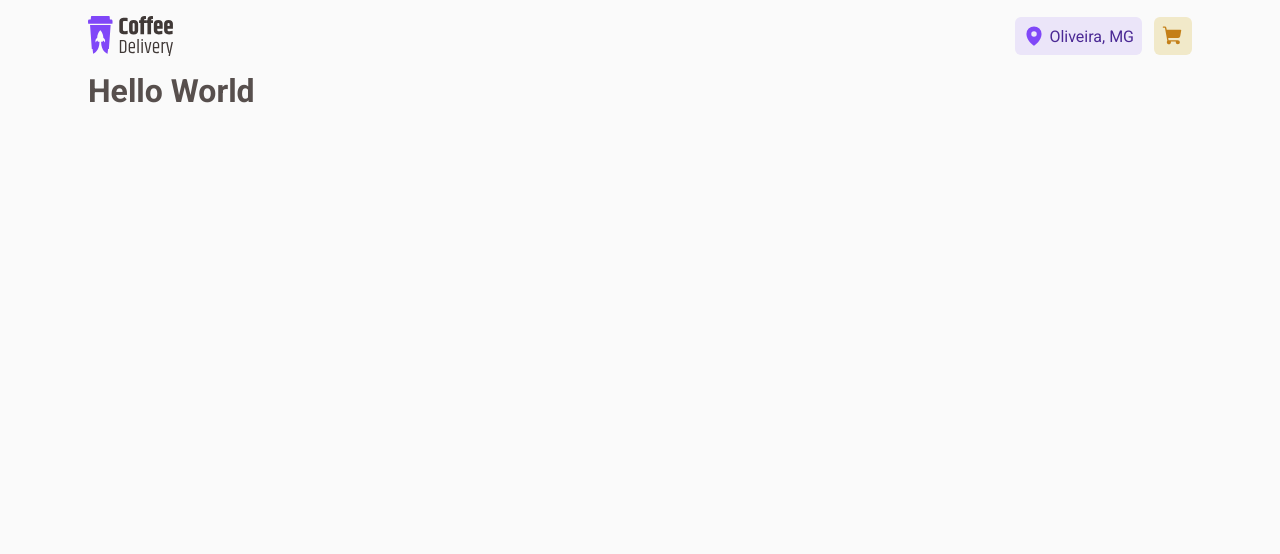
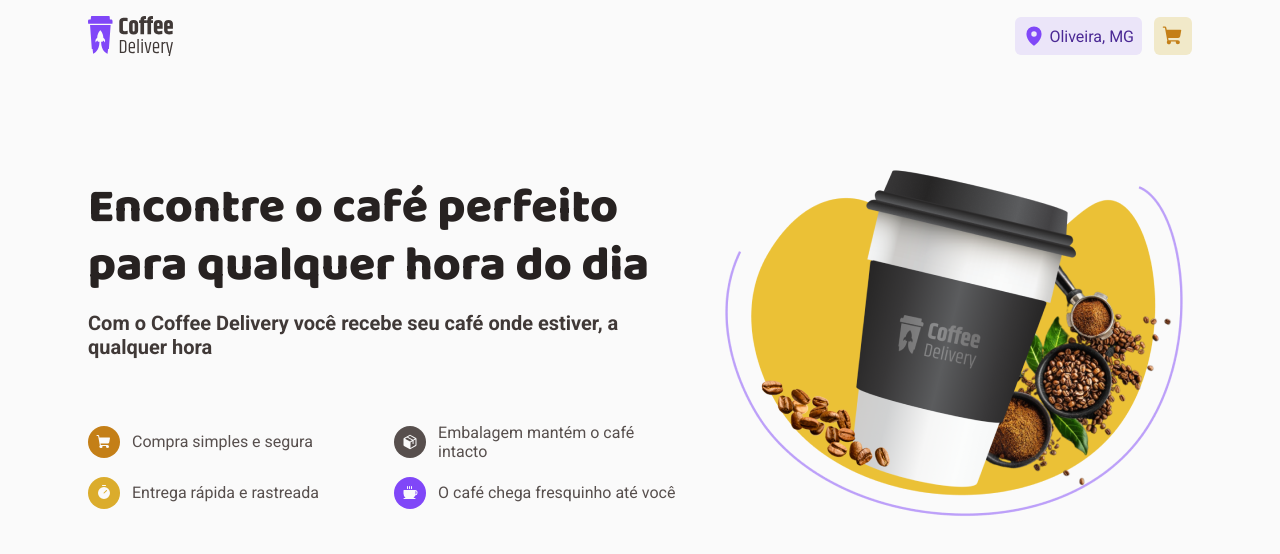
Before and after one commit to mariosantosdev/coffee-delivery, a React (Vite) app: page / in a window 1280 px wide. Shown: the top 554 px of the page. Built offline with nearby package versions, Linux system fonts and the light colour scheme.

Commit message:
create hero component

```diff
--- /dev/null
+++ b/src/pages/Home/components/Hero/index.tsx
@@ -0,0 +1,58 @@
+import { Coffee, Package, ShoppingCart, Timer } from "phosphor-react";
+import coffeImage from "./coffe.png";
+import {
+  HeroContainer,
+  HeroContent,
+  HeroItem,
+  HeroListItems,
+  HeroSubtitle,
+  HeroTitle,
+} from "./styles";
+
+export const HomeHero = () => {
+  return (
+    <HeroContainer>
+      <HeroContent>
+        <HeroTitle>
+          Encontre o café perfeito para qualquer hora do dia
+        </HeroTitle>
+        <HeroSubtitle>
+          Com o Coffee Delivery você recebe seu café onde estiver, a qualquer
+          hora
+        </HeroSubtitle>
+
+        <HeroListItems>
+          <HeroItem color="orange">
+            <div className="item-icon">
+              <ShoppingCart size={16} weight="fill" />
+            </div>
+            Compra simples e segura
+          </HeroItem>
+          <HeroItem color="gray">
+            <div className="item-icon">
+              <Package size={16} weight="fill" />
+            </div>
+            Embalagem mantém o café intacto
+          </HeroItem>
+          <HeroItem color="yellow">
+            <div className="item-icon">
+              <Timer size={16} weight="fill" />
+            </div>
+            Entrega rápida e rastreada
+          </HeroItem>
+          <HeroItem color="purple">
+            <div className="item-icon">
+              <Coffee size={16} weight="fill" />
+            </div>
+            O café chega fresquinho até você
+          </HeroItem>
+        </HeroListItems>
+      </HeroContent>
+
+      <img
+        src={coffeImage}
+        alt="Imagem ilustrativa de um café com fundo amarelo"
+      />
+    </HeroContainer>
+  );
+};
--- /dev/null
+++ b/src/pages/Home/components/Hero/styles.ts
@@ -0,0 +1,73 @@
+import styled from "styled-components";
+
+export const HeroContainer = styled.section`
+  display: flex;
+  flex-direction: row;
+
+  align-items: center;
+  justify-content: space-between;
+  min-height: 544px;
+`;
+
+export const HeroContent = styled.div`
+  display: flex;
+  flex-direction: column;
+
+  align-items: flex-start;
+  max-width: 54%;
+`;
+
+export const HeroTitle = styled.h1`
+  font-size: 3rem;
+  font-family: "Baloo 2", cursive;
+  font-weight: 800;
+  line-height: 120%;
+  color: ${({ theme }) => theme.colors.base_title};
+`;
+
+export const HeroSubtitle = styled.h2`
+  margin-top: 1rem;
+  font-size: 1.25rem;
+  color: ${({ theme }) => theme.colors.base_subtitle};
+`;
+
+export const HeroListItems = styled.div`
+  display: grid;
+  grid-template-columns: 1fr 1fr;
+  justify-items: start;
+
+  grid-gap: 1rem;
+  margin-top: 4rem;
+`;
+
+enum HeroItemColors {
+  "orange" = "brand_yellow_dark",
+  "yellow" = "brand_yellow",
+  "gray" = "base_text",
+  "purple" = "brand_purple",
+}
+
+interface HeroItemProps {
+  color?: keyof typeof HeroItemColors;
+}
+
+export const HeroItem = styled.div<HeroItemProps>`
+  display: flex;
+  flex-direction: row;
+  align-items: center;
+  justify-content: center;
+
+  gap: 0.75rem;
+
+  .item-icon {
+    display: flex;
+    align-items: center;
+    justify-content: center;
+
+    background: ${({ theme, color = "gray" }) =>
+      theme.colors[HeroItemColors[color]]};
+    border-radius: 100%;
+    padding: 0.5rem;
+    color: ${({ theme }) => theme.colors.base_background};
+  }
+`;
--- a/src/pages/Home/index.tsx
+++ b/src/pages/Home/index.tsx
@@ -1,3 +1,5 @@
+import { HomeHero } from "./components/Hero";
+
 export function HomePage() {
-  return <h1>Hello World</h1>;
+  return <HomeHero />;
 }
```
Also changed, not shown: src/pages/Home/components/Hero/coffe.png (added).
